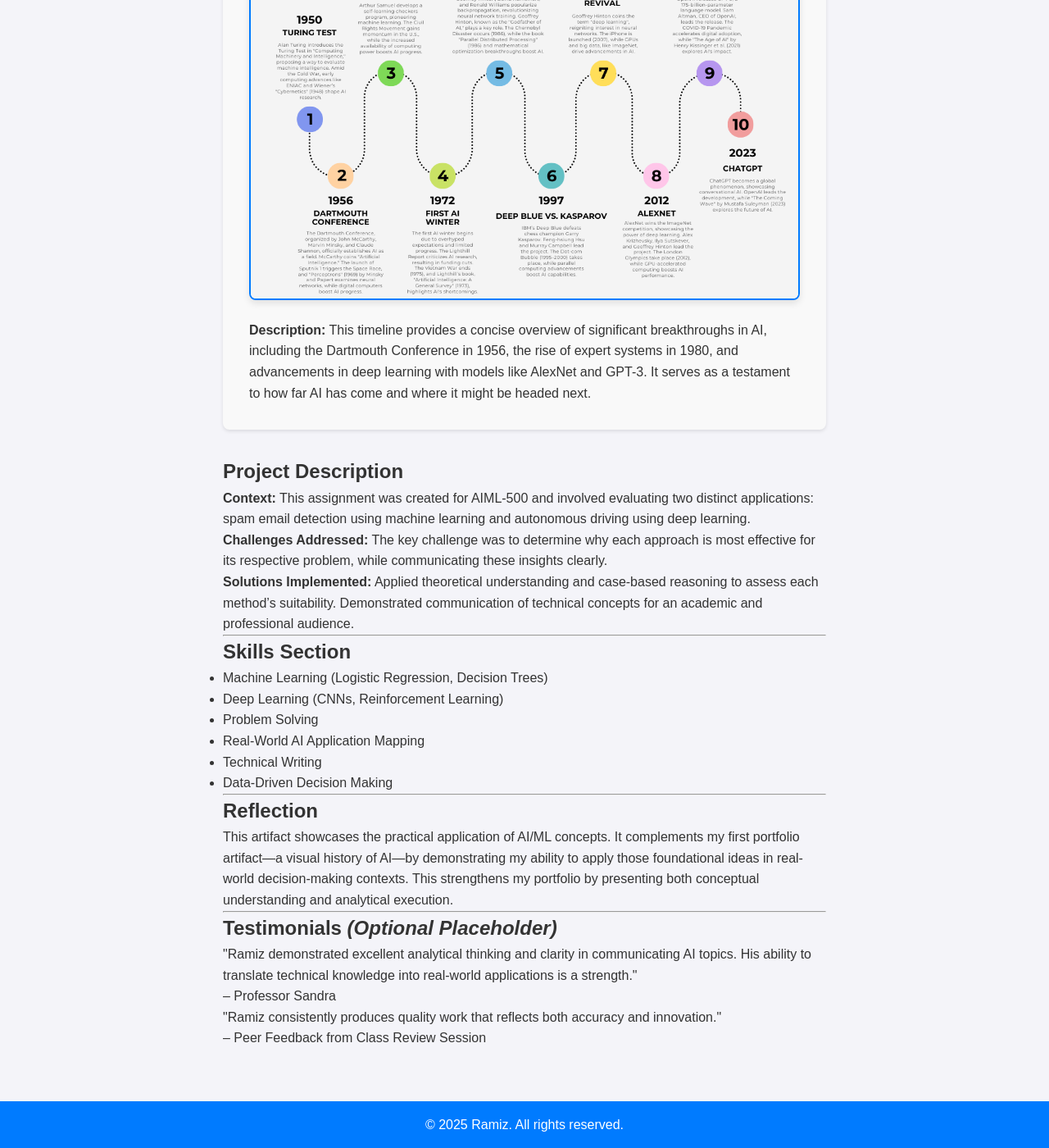
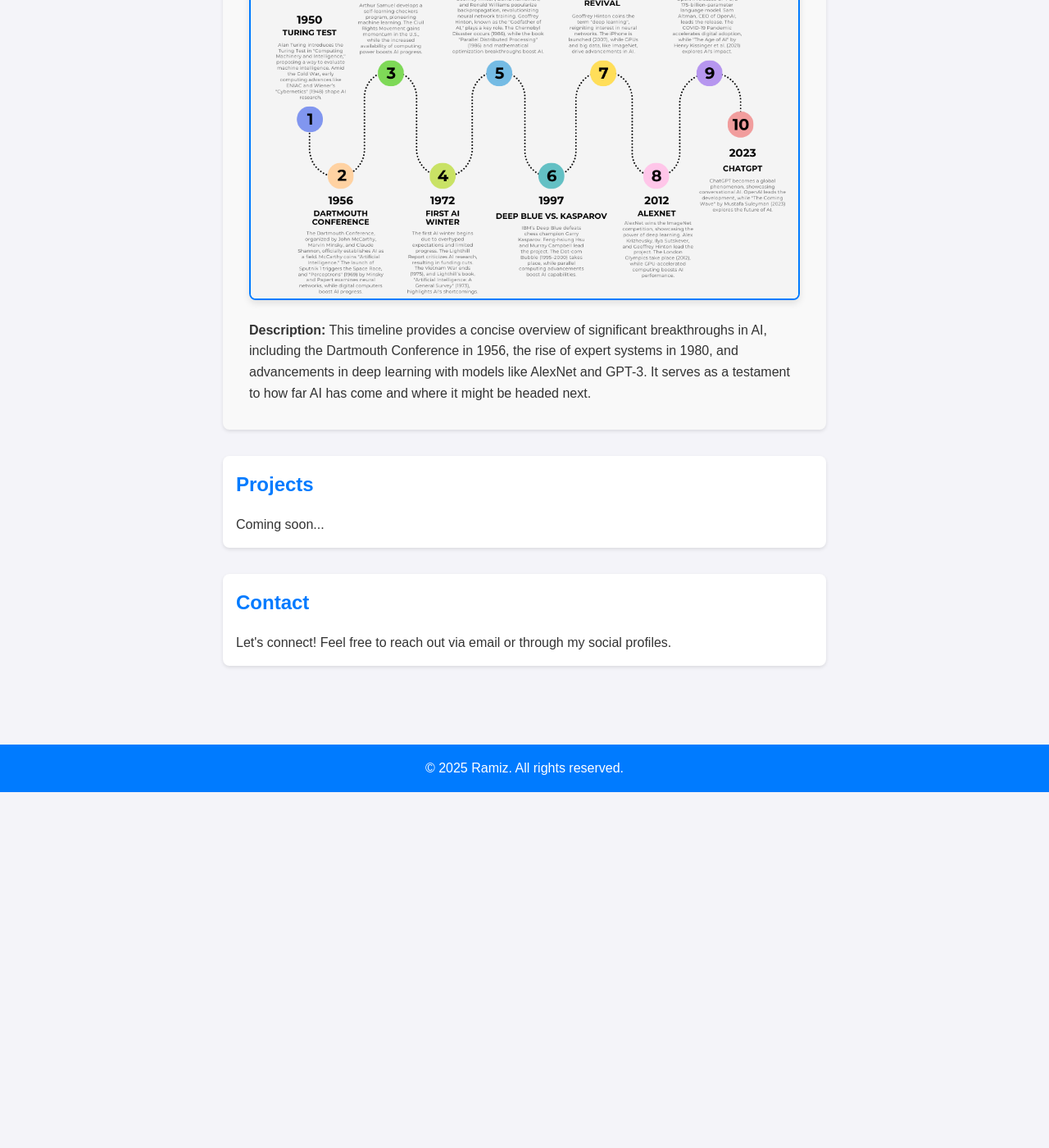
Before and after one commit to ramizudd/ramizuddin.github.io, a Jekyll site: the page index.html, which Jekyll copies as it is, in a window 1280 px wide and 1400 px high, scrolled down 769 px. Shown: the whole window at 82% size. Built offline with Jekyll 4.4.1, drawn with Linux system fonts in a browser that asks for light colours; after the commit the page ends 1735 px from its top, so only the background shows below that.

Commit message:
Workshop Two

```diff
--- a/index.html
+++ b/index.html
@@ -39,39 +39,14 @@
             <strong>Description:</strong> This timeline provides a concise overview of significant breakthroughs in AI, including the Dartmouth Conference in 1956, the rise of expert systems in 1980, and advancements in deep learning with models like AlexNet and GPT-3. It serves as a testament to how far AI has come and where it might be headed next.
           </p>
         </section>
-        <h2>Project Description</h2>
-        <p><strong>Context:</strong> This assignment was created for AIML-500 and involved evaluating two distinct applications: spam email detection using machine learning and autonomous driving using deep learning.</p>
-        <p><strong>Challenges Addressed:</strong> The key challenge was to determine why each approach is most effective for its respective problem, while communicating these insights clearly.</p>
-        <p><strong>Solutions Implemented:</strong> Applied theoretical understanding and case-based reasoning to assess each method’s suitability. Demonstrated communication of technical concepts for an academic and professional audience.</p>
-
-        <hr>
-
-        <h2>Skills Section</h2>
-        <ul>
-            <li>Machine Learning (Logistic Regression, Decision Trees)</li>
-            <li>Deep Learning (CNNs, Reinforcement Learning)</li>
-            <li>Problem Solving</li>
-            <li>Real-World AI Application Mapping</li>
-            <li>Technical Writing</li>
-            <li>Data-Driven Decision Making</li>
-        </ul>
-
-        <hr>
-
-        <h2>Reflection</h2>
-        <p>This artifact showcases the practical application of AI/ML concepts. It complements my first portfolio artifact—a visual history of AI—by demonstrating my ability to apply those foundational ideas in real-world decision-making contexts. This strengthens my portfolio by presenting both conceptual understanding and analytical execution.</p>
-
-        <hr>
-
-        <h2>Testimonials <em>(Optional Placeholder)</em></h2>
-        <blockquote>
-        <p>"Ramiz demonstrated excellent analytical thinking and clarity in communicating AI topics. His ability to translate technical knowledge into real-world applications is a strength."<br>
-        – Professor Sandra</p>
-        </blockquote>
-        <blockquote>
-        <p>"Ramiz consistently produces quality work that reflects both accuracy and innovation."<br>
-        – Peer Feedback from Class Review Session</p>
-        </blockquote>
+        <section id="projects" class="section">
+            <h2>Projects</h2>
+            <p>Coming soon...</p>
+        </section>
+        <section id="contact" class="section">
+            <h2>Contact</h2>
+            <p>Let's connect! Feel free to reach out via email or through my social profiles.</p>
+        </section>
     </main>
     <footer>
         <p>&copy; 2025 Ramiz. All rights reserved.</p>
```
